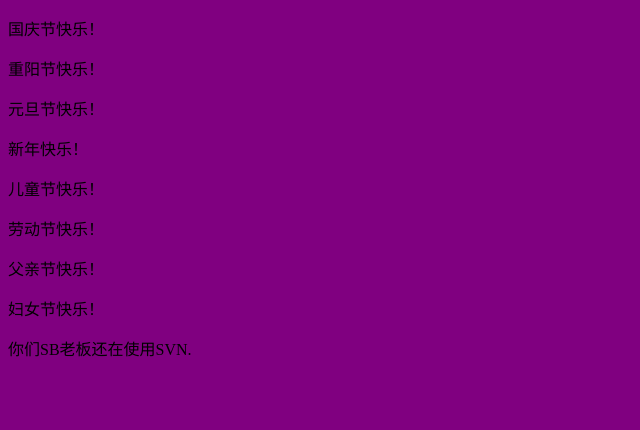
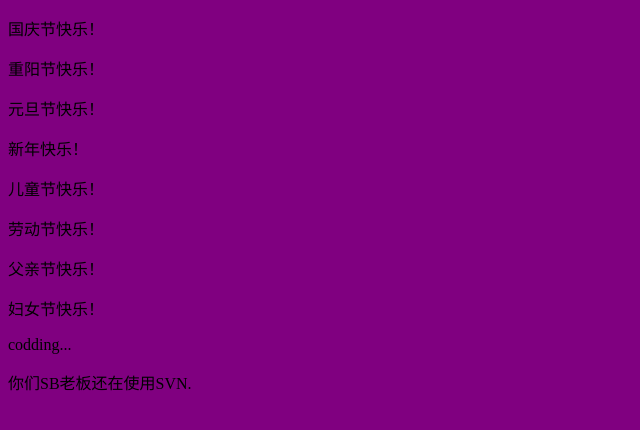
Before and after one commit to Augustus321/GITTest, a plain HTML site: page index.html in a window 1280 px wide. Shown: the whole page, without its empty margins (0-640 px from the left). Drawn offline with Linux system fonts and the light colour scheme.

Commit message:
添加codding

```diff
--- a/index.html
+++ b/index.html
@@ -17,6 +17,7 @@
     <p>劳动节快乐！</p>
     <p>父亲节快乐！</p>
     <p>妇女节快乐！</p>
+    <p>codding...</p>
     <p class="tips">你们SB老板还在使用SVN.</p>
     <script src="./js/index.js"></script>
 </body>
```
